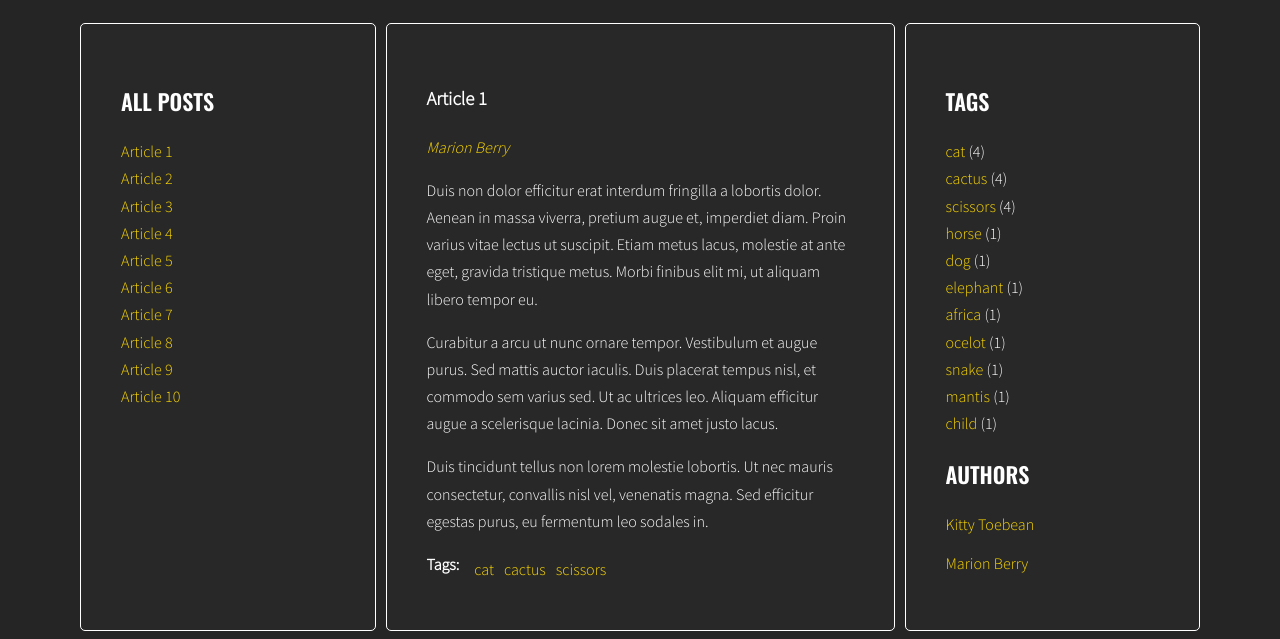
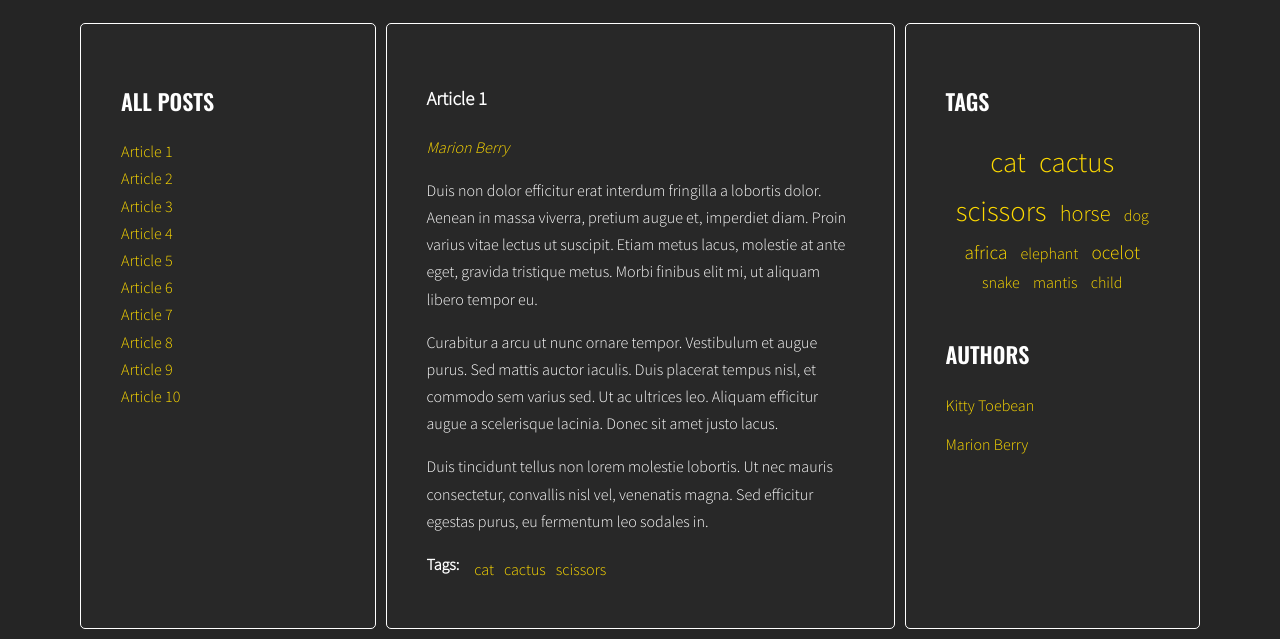
Before and after one commit to blazejew-ski/Kodilla-javascript-blog, a website: page index.html in a window 1280 px wide. Shown: the part 220-859 px from the top of the page. Drawn offline with nearby package versions, Linux system fonts and the light colour scheme.

Commit message:
change - list of tags is now a cloud

```diff
--- a/index.html
+++ b/index.html
@@ -168,7 +168,7 @@
                                 </ul>
                             </div>
                         </article>
-                        <article class="post" id="article-6" data-author="George Tuxedo" data-tags="cat dog">
+                        <article class="post" id="article-6" data-author="George Tuxedo" data-tags="cat dog africa">
                             <h3 class="post-title">Article 6</h3>
                             <p class="post-author"></p>
                             <div class="post-content">
@@ -228,7 +228,7 @@
                                 </ul>
                             </div>
                         </article>
-                        <article class="post" id="article-8" data-author="Theo Tabby" data-tags="cat cactus scissors">
+                        <article class="post" id="article-8" data-author="Theo Tabby" data-tags="cat cactus scissors ocelot horse">
                             <h3 class="post-title">Article 8</h3>
                             <p class="post-author"></p>
                             <div class="post-content">
@@ -259,7 +259,7 @@
                                 </ul>
                             </div>
                         </article>
-                        <article class="post" id="article-9" data-author="Marion Berry" data-tags="ocelot snake">
+                        <article class="post" id="article-9" data-author="Marion Berry" data-tags="ocelot snake horse">
                             <h3 class="post-title">Article 9</h3>
                             <p class="post-author"></p>
                             <div class="post-content">
--- a/js/script.js
+++ b/js/script.js
@@ -89,6 +89,9 @@ const optTitleListSelector = '.titles';
 const optArticleTagsSelector = '.post-tags .list';
 const optArticleAuthorSelector = '.post-author';
 const optTagsListSelector = '.tags.list';
+const optCloudClassCount = 5;
+let optCloudClassPrefix = 'tag-size-';
+
 
 function generateTitleLinks(customSelector = ''){
 
@@ -355,6 +358,50 @@ function addClickListenersToAuthors(){
 
 addClickListenersToAuthors();
 
+/* calculate tags */
+
+function calculateTagsParams(tags = ''){
+
+    console.log('tags: ', tags);
+
+    const params = {max: 0, min: 999999};
+    console.log('params: ', params);
+
+    for(let tag in tags){
+        console.log(tag + ' is used ' + tags[tag] + ' times');
+        if(tags[tag] > params.max){
+            params.max = tags[tag];
+            console.log('params.max: ', params.max);
+        } else if(tags[tag] < params.min){
+            params.min = tags[tag];
+            console.log('params.min: ', params.min);
+        }
+
+    }
+    return params;
+
+}
+
+/* calculate tag class */
+
+function calculateTagClass(count = '', params = ''){
+
+    console.log('count: ', count);
+    console.log('params: ', params);
+
+    const normalizedCount = count - params.min;
+    console.log('normalizedCount: ', normalizedCount);
+    const normalizedMax = params.max - params.min;
+    console.log('normalizedMax: ', normalizedMax);
+    const percentage = normalizedCount / normalizedMax;
+    console.log('percentage: ', percentage);
+    const classNumber = Math.floor( percentage * (optCloudClassCount - 1) + 1 );
+    console.log('classNumber: ', classNumber);
+    const tagClass = optCloudClassPrefix + classNumber;
+
+    return tagClass;
+}
+
 
 /* generating list of tags in aside and under article */
 
@@ -442,6 +489,11 @@ function generateTags(){
     //tagList.innerHTML = allTags.join(' ');
     console.log('allTags:', allTags);
 
+    /* [NEW] create calculation variable */
+
+    const tagsParams = calculateTagsParams(allTags);
+    console.log('tagsParams: ', tagsParams);
+
     /* [NEW] create variable fo all links in HTML code */
     let allTagsHTML = '';
 
@@ -451,8 +503,14 @@ function generateTags(){
 
         /* [NEW] generate code of a link and add it to allTagsHTML */
 
+        // const tagLinkHTML = '<li><a href="#tag-' + tag + '" class="' + calculateTagClass(allTags[tag], tagsParams) + '">' + tag + '</a> (' + allTags[tag] + ')</li>';
+        const tagLinkHTML = '<li><a href="#tag-' + tag + '" class="' + calculateTagClass(allTags[tag], tagsParams) + '">' + tag + '</a></li> ';
+        console.log('tagLinkHTML: ', tagLinkHTML);
+
+        allTagsHTML += tagLinkHTML;
+
         // allTagsHTML += tag + ' (' + allTags[tag] + ')';
-        allTagsHTML += '<li><a href="#tag-' + tag + '">' + tag + '</a> (' + allTags[tag] + ')</li>';
+        // allTagsHTML += '<li><a href="#tag-' + tag + '">' + tag + '</a> (' + allTags[tag] + ')</li>';
 
         console.log('allTagsHTML:', allTagsHTML);
     }
--- a/sass/style.scss
+++ b/sass/style.scss
@@ -121,6 +121,63 @@ body {
     }
 }
 
+/* sidebar tags */
+
+.sidebar {
+    .tags {
+        text-align: center;
+        min-height: 180px;
+        @media screen and (max-width: $b-992) {
+            min-height: 110px;
+        }
+        li {
+            display: inline;
+            padding: 5px;
+            a {text-decoration: none;}
+        }
+        .tag-size-5 {
+            font-size: 180%;
+            transition: all 0.5s;
+            &:hover {
+                font-size: 200%;
+                transition: all 0.5s;
+            }
+        }
+        .tag-size-4 {
+            font-size: 160%;
+            transition: all 0.5s;
+            &:hover {
+                font-size: 180%;
+                transition: all 0.5s;
+            }
+        }
+        .tag-size-3 {
+            font-size: 140%;
+            transition: all 0.5s;
+            &:hover {
+                font-size: 160%;
+                transition: all 0.5s;
+            }
+        }
+        .tag-size-2 {
+            font-size: 120%;
+            transition: all 0.5s;
+            &:hover {
+                font-size: 140%;
+                transition: all 0.5s;
+            }
+        }
+        .tag-size-1 {
+            font-size: 100%;
+            transition: all 0.5s;
+            &:hover {
+                font-size: 120%;
+                transition: all 0.5s;
+            }
+        }
+    }
+}
+
 /* Authors */
 
 .authors {
```
Also changed, not shown: css/style.css, 1 other file.
